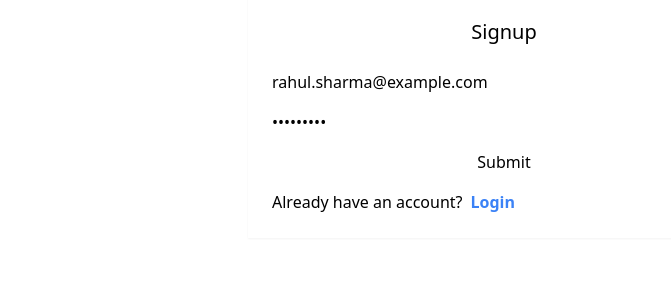
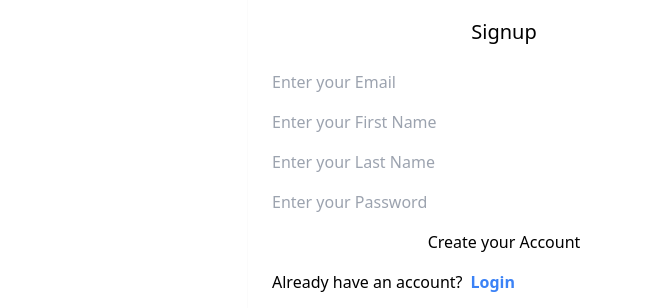
Before and after one commit to ARJUNkathayat/devTinder-web, a React (Vite) app: page /login in a window 1280 px wide. Both pictures are taken after a click on the element "Signup". Shown: the part 492-800 px from the top of the page, without its empty margins (136-807 px from the left). Built offline with nearby package versions, Linux system fonts and the light colour scheme; no server answers.

Commit message:
build page for new user some changes on feed page

```diff
--- a/src/Feed.jsx
+++ b/src/Feed.jsx
@@ -23,10 +23,8 @@ const Feed = () => {
   return (
 
     (feedStore &&
-    <div className='bg-black h-[43rem]'>
-      {feedStore.map(people =><UserCard key={people._id}  user={people}/>)}
 
-    </div>
+    <UserCard user={feedStore[0]}/>
   ))
 }
 
--- a/src/Login.jsx
+++ b/src/Login.jsx
@@ -5,37 +5,59 @@ import { addUser } from './utils/userSlice';
 import { useNavigate } from 'react-router-dom';
 
 const Login = () => {
-  const emailref = useRef(null);
-  const passwordref = useRef(null);
-  const [form, setform] = useState(true);
-  const [error,seterror]=useState(null);
+  const emailRef = useRef(null);
+  const passwordRef = useRef(null);
+  const firstNameRef = useRef(null);
+  const lastNameRef = useRef(null);
+  const [form, setForm] = useState(true); // true = login, false = signup
+  const [error, setError] = useState(null);
 
-  const changeFormState = () => setform(prev => !prev);
-  const dispatch = useDispatch()
+  const dispatch = useDispatch();
   const navigate = useNavigate();
 
-  const handleSubmitOnLogin = async (e) => {
+  const toggleForm = () => {
+    setForm(prev => !prev);
+    setError(null);
+  };
+
+  const handleSubmit = async (e) => {
     e.preventDefault();
 
-    const email = emailref.current.value;
-    const password = passwordref.current.value;
-
-    console.log('Email:', email);
-    console.log('Password:', password);
+    const email = emailRef.current.value;
+    const password = passwordRef.current.value;
+    const firstName = firstNameRef?.current?.value;
+    const lastName = lastNameRef?.current?.value;
 
     try {
-      const res = await axios.post("http://localhost:7000/Login", {
-        email,
-        password
-      },{
-        withCredentials:true
+      const url = form
+        ? "http://localhost:7000/Login"
+        : "http://localhost:7000/Signup";
+
+
+      const payload = form
+        ? { email, password }
+        : { email, password, firstName, lastName };
+        console.log("Payload being sent:", payload);
+
+
+      const res = await axios.post(url, payload, {
+        withCredentials: true,
       });
 
-      dispatch(addUser(res.data))
-      navigate("/")
+      dispatch(addUser(res.data));
+      dispatch(addUser(res.data));
+
+if (form) {
+  navigate("/");
+} else {
+  navigate("/profile");
+}
+
+
+
     } catch (err) {
-      console.error("bkl",err);
-      seterror(err.response.data)
+      console.error("Error:", err);
+      setError(err?.response?.data || "Something went wrong");
     }
   };
 
@@ -54,32 +76,53 @@ const Login = () => {
             Welcome To DevTinder
           </h1>
           <h2 className="text-center text-xl mb-6">{form ? "Login" : "Signup"}</h2>
-          <form className="space-y-4" onSubmit={handleSubmitOnLogin}>
+          <form className="space-y-4" onSubmit={handleSubmit}>
             <input
-              type="text"
-              ref={emailref}
+              type="email"
+              ref={emailRef}
               placeholder="Enter your Email"
-              defaultValue="rahul.sharma@example.com"
               className="input input-bordered w-full"
+              required
             />
+
+            {!form && (
+              <>
+                <input
+                  type="text"
+                  ref={firstNameRef}
+                  placeholder="Enter your First Name"
+                  className="input input-bordered w-full"
+                  required
+                />
+                <input
+                  type="text"
+                  ref={lastNameRef}
+                  placeholder="Enter your Last Name"
+                  className="input input-bordered w-full"
+                  required
+                />
+              </>
+            )}
+
             <input
               type="password"
-              ref={passwordref}
-              defaultValue="Rahul@123"
+              ref={passwordRef}
+
               placeholder="Enter your Password"
               className="input input-bordered w-full"
+              required
             />
 
             {error && (
-  <p className="text-red-600 font-bold">
-    {error}
-  </p>
-)}
+              <p className="text-red-600 font-bold">{error}</p>
+            )}
 
-            <button className="btn btn-primary w-full">Submit</button>
+            {form ? <button className="btn btn-primary w-full">Submit</button> : <button className="btn btn-primary w-full">Create your Account</button>}
+
+
             <div className="flex gap-2">
               <p>{form ? "New to DevTinder?" : "Already have an account?"}</p>
-              <p className="font-bold text-blue-500 cursor-pointer" onClick={changeFormState}>
+              <p className="font-bold text-blue-500 cursor-pointer" onClick={toggleForm}>
                 {form ? "Signup" : "Login"}
               </p>
             </div>
--- a/src/UserCard.jsx
+++ b/src/UserCard.jsx
@@ -1,43 +1,67 @@
-import React from 'react';
+import axios from 'axios';
+import React, { useCallback } from 'react';
+import { useDispatch } from 'react-redux';
+import { removeUserFromFeed } from './utils/feedSlice';
 
 const UserCard = ({ user }) => {
-  console.log('tinder', user);
+  if (!user) {
+    return (
+      <div className="min-h-screen flex items-center justify-center bg-gradient-to-br from-gray-800 via-gray-900 to-black">
+        <div className="text-center bg-gray-800 text-white p-8 rounded-lg shadow-lg transform scale-105 transition-all duration-300">
+          <h1 className="text-4xl font-semibold mb-4">No More Friends Available Right Now</h1>
+          <p className="text-lg">Please check back later!</p>
+        </div>
+      </div>
+    );
+  }
+
+  const dispatch = useDispatch();
+
+  const handleUserReq = useCallback(async (status, toUserId) => {
+    try {
+      const res = await axios.post(`http://localhost:7000/request/send/${status}/${toUserId}`, {}, { withCredentials: true });
+      console.log("Response:", res.data);
+      dispatch(removeUserFromFeed(toUserId));
+    } catch (err) {
+      console.error("Error sending request:", err);
+    }
+  }, [dispatch]);
 
   return (
-    <div className="min-h-screen flex items-center justify-center bg-gradient-to-br from-black via-gray-900 to-black">
-      <div className="relative w-80 h-[500px] bg-white rounded-2xl overflow-hidden shadow-xl border border-gray-200">
+    <div className="min-h-screen flex items-center justify-center bg-gradient-to-br from-gray-800 via-gray-900 to-black">
+      <div className="relative w-80 h-[500px] bg-white rounded-3xl overflow-hidden shadow-2xl transform hover:scale-105 transition-all duration-300">
+
         <img
-          src={user?.avatar || "https://avatars.githubusercontent.com/u/583231?v=4"}
+          src={user?.photo || "https://avatars.githubusercontent.com/u/583231?v=4"}
           alt="Dev Profile"
-          className="w-full h-full object-cover"
+          className="w-full h-[60%] object-cover"
         />
 
-        {/* Overlay text */}
-        <div className="absolute bottom-0 w-full bg-gradient-to-t from-black via-transparent to-transparent p-4 text-white">
-          <h2 className="text-2xl font-bold">{user?.firstName || "Rohan"}, {user?.age || 24}</h2>
-          <p className="text-sm">{user?.about || "Frontend Dev 💻 | React & Tailwind Enthusiast ⚛️"}</p>
+        {/* User Info */}
+        <div className="absolute bottom-16 w-full px-4 py-3 bg-black/70 text-white text-center rounded-t-3xl">
+          <h2 className="text-3xl font-semibold">{user?.firstName || "Rohan"}, {user?.age || 24}</h2>
+          <p className="text-sm font-light mt-2">{user?.about || "Frontend Dev 💻 | React & Tailwind Enthusiast ⚛️"}</p>
         </div>
 
-        {/* Action buttons */}
-        <div className="absolute bottom-4 w-full flex justify-center gap-6">
-          <button className="bg-white text-red-500 p-4 rounded-full shadow-md hover:scale-110 transition">
-            <svg xmlns="http://www.w3.org/2000/svg" className="h-6 w-6" fill="none"
-              viewBox="0 0 24 24" stroke="currentColor">
-              <path strokeLinecap="round" strokeLinejoin="round" strokeWidth={2}
-                d="M6 18L18 6M6 6l12 12" />
-            </svg>
+        {/* Action Buttons */}
+        <div className="absolute bottom-6 w-full flex justify-evenly">
+          <button
+            onClick={() => handleUserReq("Ignored", user?._id)}
+            className="bg-red-500 text-white px-5 py-2 rounded-full shadow-md hover:bg-red-600 transition duration-300 transform hover:scale-105"
+          >
+            Reject
           </button>
-          <button className="bg-white text-green-500 p-4 rounded-full shadow-md hover:scale-110 transition">
-            <svg xmlns="http://www.w3.org/2000/svg" className="h-6 w-6" fill="none"
-              viewBox="0 0 24 24" stroke="currentColor">
-              <path strokeLinecap="round" strokeLinejoin="round" strokeWidth={2}
-                d="M5 13l4 4L19 7" />
-            </svg>
+
+          <button
+            onClick={() => handleUserReq("Interested", user?._id)}
+            className="bg-green-500 text-white px-5 py-2 rounded-full shadow-md hover:bg-green-600 transition duration-300 transform hover:scale-105"
+          >
+            Accept
           </button>
         </div>
 
-        {/* DevTinder logo */}
-        <div className="absolute top-3 left-3 bg-white px-3 py-1 text-xs font-semibold rounded-full shadow-md text-pink-500">
+        {/* DevTinder Badge */}
+        <div className="absolute top-3 left-3 bg-pink-500 text-white px-3 py-1 text-xs font-semibold rounded-full">
           DevTinder ❤️‍🔥
         </div>
       </div>
--- a/src/utils/feedSlice.js
+++ b/src/utils/feedSlice.js
@@ -6,9 +6,14 @@ const feedSlice  = createSlice({
     reducers:{
         addFeed:(state,action)=>{
             return action.payload
+        },
+        removeUserFromFeed: (state, action) => {
+            const newFeed = state.filter(user => user._id !== action.payload);
+            return newFeed;
         }
+
     }
 })
 
-export  const {addFeed} = feedSlice.actions;
+export  const {addFeed,removeUserFromFeed} = feedSlice.actions;
 export  default feedSlice.reducer;
```
